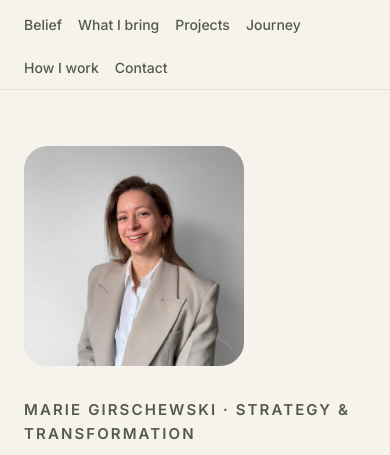
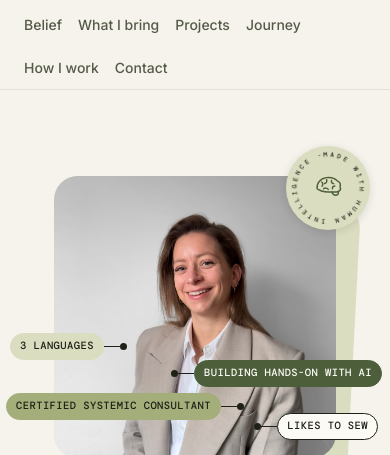
Before and after one commit to MGirschewski/mgirschewski.github.io, a plain HTML site: page index.html in a window 390 px wide. Shown: the part 50-505 px from the top of the page. Drawn offline with nearby package versions, Linux system fonts and the light colour scheme.

Commit message:
Add files via upload

```diff
--- a/index.html
+++ b/index.html
@@ -7,7 +7,7 @@
 <meta name="description" content="Marie Girschewski – Strategy & Transformation. Transforming people, organisation and technology together. Always human-first.">
 <link rel="preconnect" href="https://fonts.googleapis.com">
 <link rel="preconnect" href="https://fonts.gstatic.com" crossorigin>
-<link href="https://fonts.googleapis.com/css2?family=Inter:wght@400;500;600&family=Instrument+Serif:ital@0;1&display=swap" rel="stylesheet">
+<link href="https://fonts.googleapis.com/css2?family=Inter:wght@400;500;600&family=Instrument+Serif:ital@0;1&family=DM+Mono:wght@500&display=swap" rel="stylesheet">
 <style>
   :root{
     --bg:#F5F3EC; --surface:#FBFAF5; --ink:#1D2117; --muted:#555A48; --soft:#666A57;
@@ -52,8 +52,25 @@
   .hero{padding:104px 0 96px}
   .hero-grid{display:grid; grid-template-columns:minmax(0,1.35fr) minmax(0,1fr); gap:56px; align-items:center}
   .portrait{margin:0; justify-self:end; width:100%; max-width:400px}
-  .portrait{background:transparent; padding:0}
+  .portrait{position:relative; margin:0; padding:40px 36px 30px; justify-self:end; width:100%; max-width:480px}
+  .portrait .frame{position:relative; z-index:2}
+  .portrait .frame::before{content:""; position:absolute; z-index:-1; inset:18px -18px -18px 18px; border-radius:28px; background:var(--people); transform:rotate(3deg)}
   .portrait img{display:block; width:100%; height:auto; aspect-ratio:1/1; object-fit:cover; border-radius:24px; background:var(--line)}
+  .callouts{list-style:none; margin:0; padding:0}
+  .callout{position:absolute; z-index:5; display:flex; align-items:center; white-space:nowrap}
+  .callout .tag-pill{font-family:'DM Mono', ui-monospace, monospace; font-weight:500; font-size:12.5px; letter-spacing:.04em; text-transform:uppercase; color:var(--ink); background:var(--surface); border:1px solid var(--ink); border-radius:999px; padding:6px 12px}
+  .callout.hl .tag-pill{background:var(--tech); border-color:var(--tech); color:#FBFAF5}
+  .callout.c1 .tag-pill{background:var(--people); border-color:var(--people)}
+  .callout.c2 .tag-pill{background:var(--org); border-color:var(--org)}
+  .callout .leader{display:block; width:28px; height:1px; background:var(--ink)}
+  .callout .pt{display:block; width:7px; height:7px; border-radius:50%; background:var(--ink)}
+  .c1{left:-26px; top:56%} .c2{left:-34px; top:74%}
+  .c3{right:-30px; top:64%} .c4{right:-18px; top:80%}
+  .badge{position:absolute; z-index:6; right:-4px; top:0; width:112px; height:112px; border-radius:50%; background:var(--people); box-shadow:0 2px 8px rgba(29,33,23,.12); display:flex; align-items:center; justify-content:center}
+  .badge svg.ring{position:absolute; inset:0; width:100%; height:100%; animation:spin 22s linear infinite}
+  .badge .ring text{font-family:'DM Mono', ui-monospace, monospace; font-size:10px; fill:var(--ink); text-transform:uppercase}
+  .badge .star{width:42px; height:42px; stroke:var(--tech); stroke-width:1.8; stroke-linecap:round; stroke-linejoin:round; fill:none}
+  @keyframes spin{to{transform:rotate(360deg)}}
   .hero .name{font-size:15px; font-weight:600; letter-spacing:.14em; text-transform:uppercase; color:var(--muted); margin:0 0 24px}
   .hero h1{font-size:clamp(46px,6.2vw,80px); max-width:660px; line-height:1}
   .hero .sub{font-family:var(--head); font-style:italic; font-size:clamp(26px,3vw,34px); font-weight:400; color:var(--muted); margin:16px 0 0}
@@ -145,13 +162,17 @@
     section{padding:72px 0}
     .hero{padding:56px 0 72px}
     .hero-grid{grid-template-columns:1fr; gap:32px}
-    .portrait{order:-1; justify-self:start; max-width:220px}
+    .portrait{order:-1; justify-self:center; max-width:360px; padding:30px 30px 22px}
+    .callout .tag-pill{font-size:10.5px; padding:4px 9px}
+    .callout .leader{width:16px}
+    .badge{width:84px; height:84px} .badge .star{width:32px; height:32px} .badge .ring text{font-size:8.5px}
+    .c1{left:-14px} .c2{left:-18px} .c3{right:-16px} .c4{right:-12px}
   }
   @media (max-width:560px){
     nav ul{gap:0 16px}
     .hero .dots,.hero .labels{width:100%; max-width:340px}
   }
-  @media (prefers-reduced-motion:reduce){html{scroll-behavior:auto}}
+  @media (prefers-reduced-motion:reduce){html{scroll-behavior:auto} .badge svg.ring{animation:none}}
 </style>
 </head>
 <body>
@@ -190,7 +211,17 @@
       </div>
       </div>
       <figure class="portrait">
-        <img src="marie.jpg" alt="Portrait of Marie Girschewski smiling, wearing a beige blazer and white shirt" width="900" height="900">
+        <div class="frame"><img src="marie.jpg" alt="Portrait of Marie Girschewski smiling, wearing a beige blazer and white shirt" width="900" height="900"></div>
+        <ul class="callouts" aria-label="Quick facts">
+          <li class="callout c1"><span class="tag-pill">3 languages</span><span class="leader" aria-hidden="true"></span><span class="pt" aria-hidden="true"></span></li>
+          <li class="callout c2"><span class="tag-pill">Certified Systemic Consultant</span><span class="leader" aria-hidden="true"></span><span class="pt" aria-hidden="true"></span></li>
+          <li class="callout hl c3"><span class="pt" aria-hidden="true"></span><span class="leader" aria-hidden="true"></span><span class="tag-pill">Building hands-on with AI</span></li>
+          <li class="callout c4"><span class="pt" aria-hidden="true"></span><span class="leader" aria-hidden="true"></span><span class="tag-pill">Likes to sew</span></li>
+        </ul>
+        <div class="badge" role="img" aria-label="Made with human intelligence">
+          <svg class="ring" viewBox="0 0 112 112"><defs><path id="badgeCircle" d="M56,56 m-42,0 a42,42 0 1,1 84,0 a42,42 0 1,1 -84,0"></path></defs><text><textPath href="#badgeCircle" textLength="261" lengthAdjust="spacing">Made with human intelligence · </textPath></text></svg>
+          <svg class="star" viewBox="0 0 40 40"><path d="M6.5 21c-1-7 4-13 11.5-14c5.5-.7 10.5.8 13.5 4c3 1.2 4.6 4.2 3.6 7.2c1.6 3.2-.6 6.8-4.6 6.8h-9.5c-3.5 0-6.5-.3-9-1.3c-3.2-1.2-5-1.7-5.5-2.7z"></path><path d="M25 25c.6 3 3.2 4.6 5.8 3.8c2.2-.7 2.8-2.6 1.6-4"></path><path d="M12 12.5c1.8 1.2 2 3.4.6 5.2M18.2 9.6c1 2-.2 4.2-2.4 4.8M24.5 10.5c-.8 2 .4 3.8 2.6 4M14.5 21c1.8-1.4 4.6-1.2 5.8.8M28.5 17.5c-2 .2-3.2 1.4-3 3.4"></path></svg>
+        </div>
       </figure>
     </div>
   </section>
```
